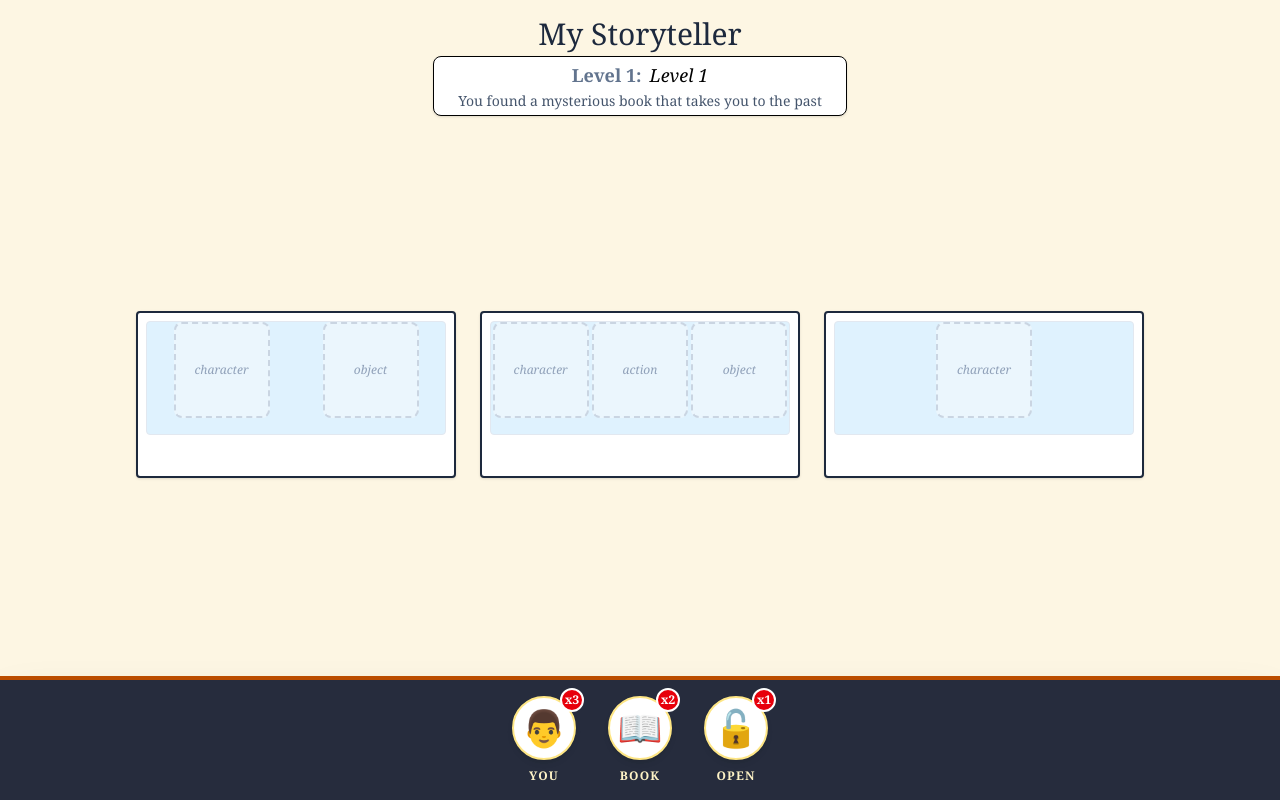
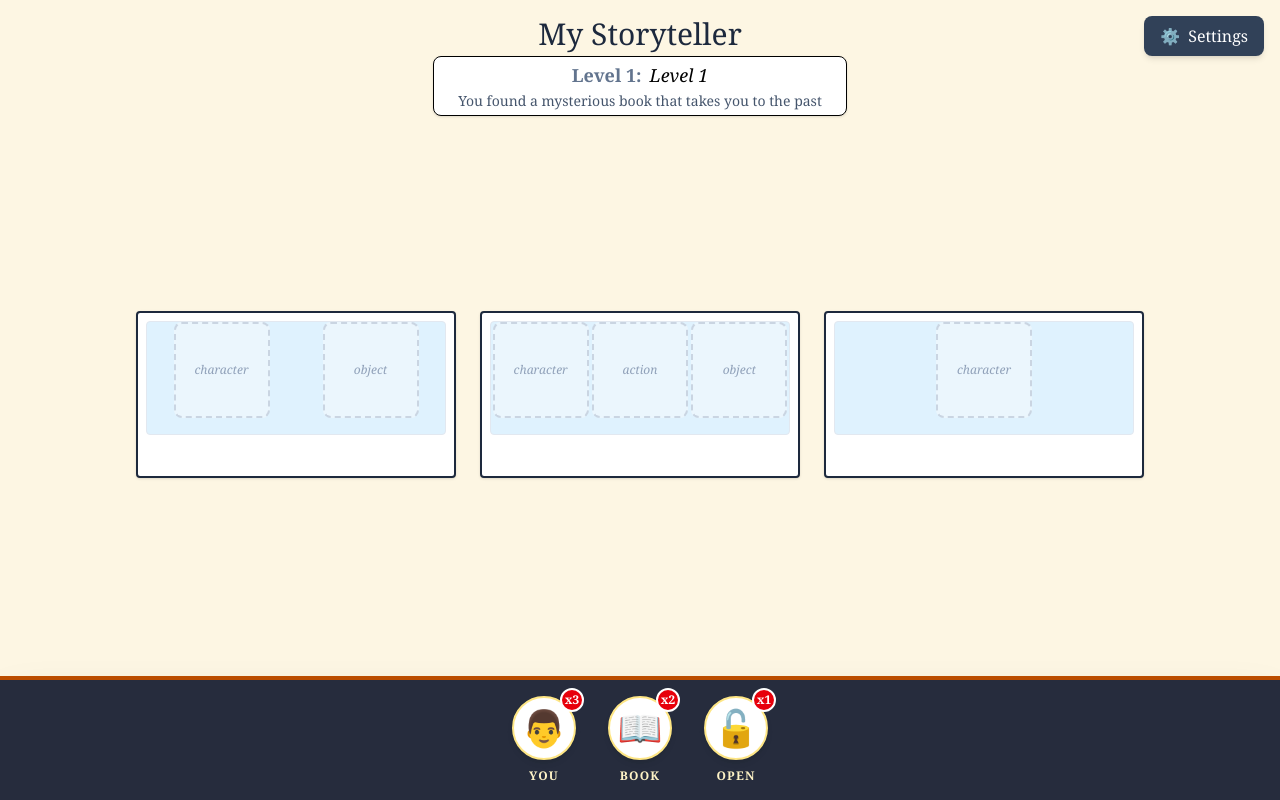
Before and after one commit to ITLaKornVidva/web-lakorn-2026, a React (Vite) app: page / in a window 1280 px wide. Built offline with nearby package versions, Linux system fonts and the light colour scheme.

Commit message:
feat: add settings button to game header and update next level button's z-index.

```diff
--- a/src/components/Game/Book.tsx
+++ b/src/components/Game/Book.tsx
@@ -8,6 +8,7 @@ import { SettingsModal } from '../UI/SettingsModal';
 import { useState, useEffect } from 'react';
 import type { Item } from '../../types';
 import { levels } from '../../data/levels';
+
 
 export const Book = () => {
     const {
@@ -142,6 +143,7 @@ export const Book = () => {
 
     return (
         <DndContext sensors={sensors} onDragStart={handleDragStart} onDragEnd={handleDragEnd}>
+
             {/* Portrait Warning Overlay */}
             <div className="fixed inset-0 z-50 bg-slate-900 text-white flex flex-col items-center justify-center p-8 text-center landscape:hidden">
                 <div className="text-6xl mb-4 animate-pulse">↻</div>
@@ -151,7 +153,17 @@ export const Book = () => {
 
             {/* Main Game Content - Landscape Only */}
             <div className="min-h-screen bg-[#fdf6e3] flex-col items-center py-4 pb-32 hidden landscape:flex">
-                <header className="mb-4 text-center shrink-0">
+                <header className="mb-4 text-center shrink-0 w-full relative">
+                    {/* Settings Button */}
+                    <button
+                        onClick={() => setIsSettingsOpen(true)}
+                        className="fixed top-4 right-4 z-50 bg-slate-700 hover:bg-slate-800 text-white px-4 py-2 rounded-lg transition-colors shadow-md flex items-center gap-2"
+                        title="Settings"
+                    >
+                        <span>⚙️</span>
+                        <span className="hidden md:inline">Settings</span>
+                    </button>
+
                     <h1 className="text-3xl font-serif text-slate-800 mb-1">My Storyteller</h1>
                     <div className="bg-white border text-lg px-6 py-1 rounded-lg shadow-sm inline-block">
                         <span className="font-bold text-slate-500 mr-2">Level {currentLevelIndex + 1}:</span>
@@ -177,7 +189,7 @@ export const Book = () => {
                 </div>
 
                 {/* Next Level Button */}
-                <div className={`fixed bottom-8 right-8 transition-opacity duration-1000 ${isLevelSolved ? 'opacity-100 pointer-events-auto' : 'opacity-0 pointer-events-none'} z-50`}>
+                <div className={`fixed bottom-8 right-8 transition-opacity duration-1000 ${isLevelSolved ? 'opacity-100 pointer-events-auto' : 'opacity-0 pointer-events-none'} z-[60]`}>
                     <button
                         onClick={handleNextLevel}
                         className="bg-emerald-600 hover:bg-emerald-700 text-white font-serif text-xl px-8 py-3 rounded-full shadow-lg transform hover:scale-105 transition-all flex items-center gap-2"
```
